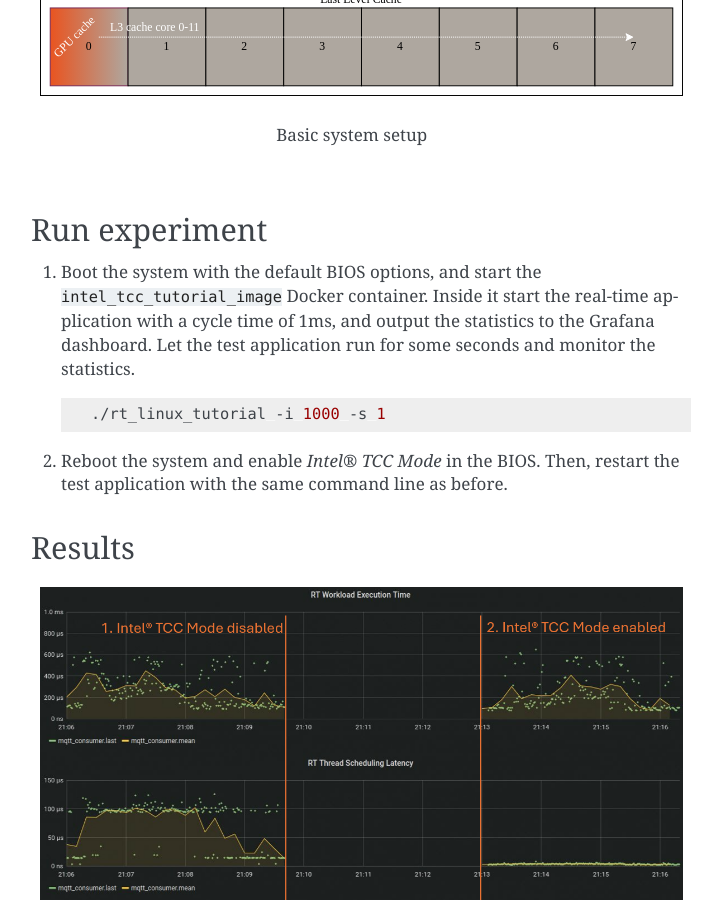
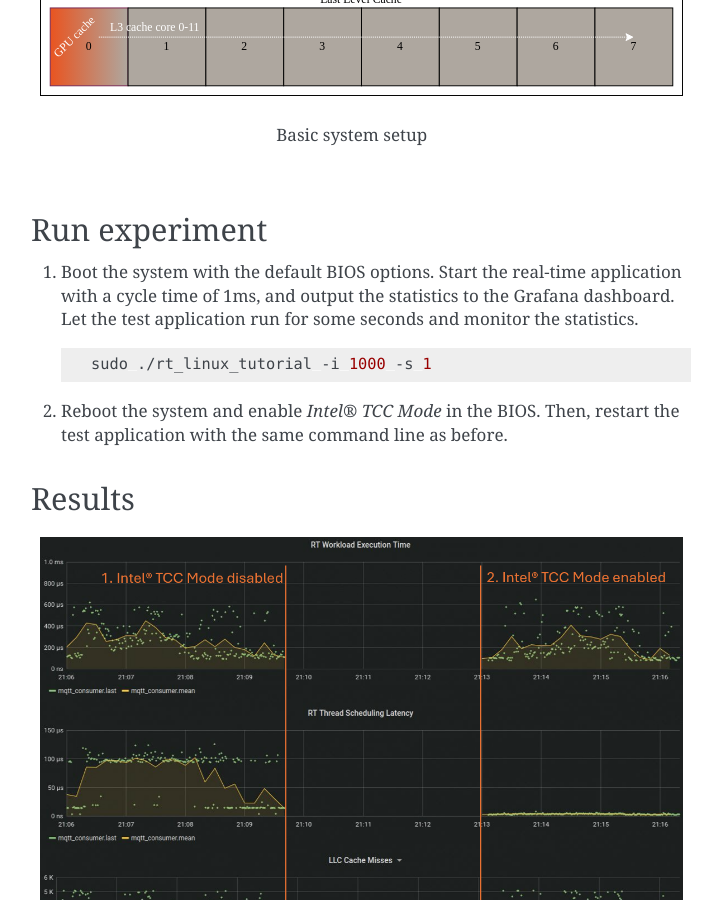
Before and after one commit to canonical/real-time-ubuntu-docs, a Sphinx documentation site: the page built from docs/tutorial/intel-tcc/tcc-mode.md, in a window 1280 px wide and 900 px high, scrolled down 1355 px. Shown: the whole window, without its empty margins (389-1111 px from the left). Built offline with Sphinx 7.4.7, drawn with Linux system fonts in a browser that asks for light colours.

````diff
--- a/docs/tutorial/intel-tcc/code/docker-compose/docker-compose.yml
+++ b/docs/tutorial/intel-tcc/code/docker-compose/docker-compose.yml
@@ -27,7 +27,6 @@
 #
 # SPDX-License-Identifier: BSD-3-Clause
 ###################################################################################
-version: "3.3"
 
 services:
   mosquitto:
--- a/docs/tutorial/intel-tcc/tcc-mode.md
+++ b/docs/tutorial/intel-tcc/tcc-mode.md
@@ -32,12 +32,12 @@ The block diagram below illustrates the setup used for the *Intel® TCC Mode* an
 
 ## Run experiment
 
-1. Boot the system with the default BIOS options, and start the `intel_tcc_tutorial_image` Docker container.
-   Inside it start the real-time application with a cycle time of 1ms, and output the statistics to the Grafana dashboard.
+1. Boot the system with the default BIOS options.
+   Start the real-time application with a cycle time of 1ms, and output the statistics to the Grafana dashboard.
    Let the test application run for some seconds and monitor the statistics.
 
    ```sh
-   ./rt_linux_tutorial -i 1000 -s 1
+   sudo ./rt_linux_tutorial -i 1000 -s 1
    ```
 
 2. Reboot the system and enable *Intel® TCC Mode* in the BIOS.
````
Also changed, not shown: docs/tutorial/intel-tcc/intel-cat.md (+1 -1 lines), docs/tutorial/intel-tcc/preparation.md (+8 -6 lines), docs/tutorial/intel-tcc/speed-shift.md (+1 -1 lines), docs/tutorial/intel-tcc/test-application.md (+22 -26 lines), 1 other file.
